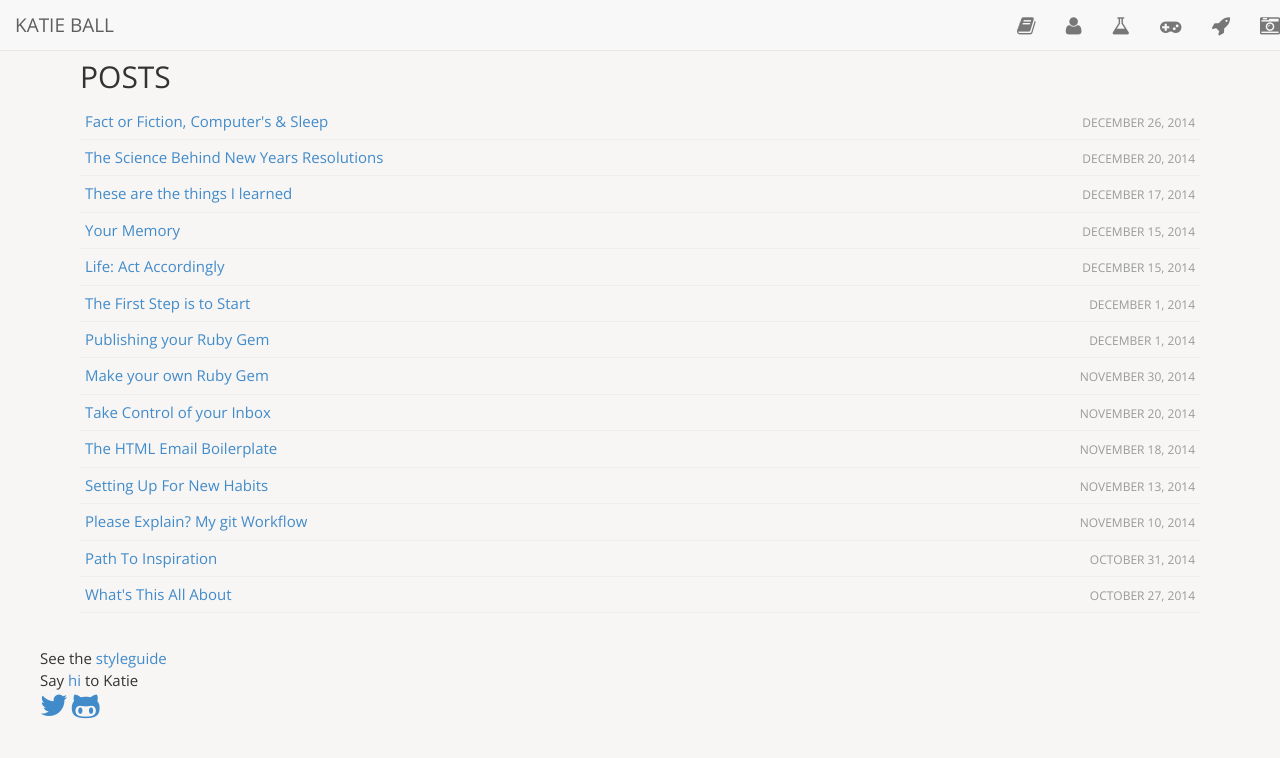
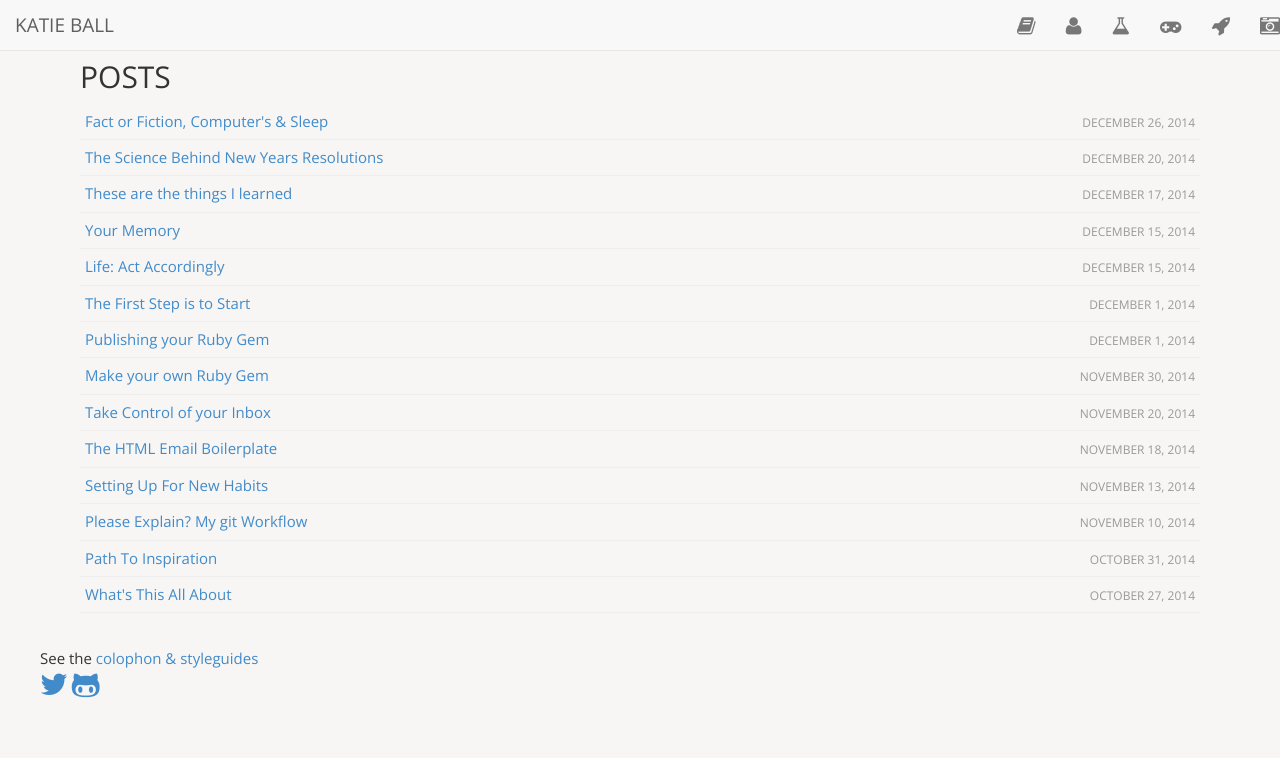
Before and after one commit to roachhd/roachhd.github.io, a Jekyll site: the page built from index.html, in a window 1280 px wide. Shown: the top 758 px of the page. Built offline with Jekyll 4.4.1, drawn with Linux system fonts in a browser that asks for light colours; nearby versions of some CDN libraries.

Commit message:
Update footer.html

```diff
--- a/_includes/footer.html
+++ b/_includes/footer.html
@@ -6,8 +6,8 @@
       <div class="footer-col  footer-col-1">
        <!-- <h2 class="footer-heading"><a href="/about">Hello</a> from Melbourne</h2> -->
         <ul class="contact-list">
-          <li>See the <a href="/styleguide/pattern-primer/">styleguide</a/li>
-          <li>Say <a href="mailto:{{ site.email }}">hi</a> to Katie</li>
+          <li>See the <a href="/styleguide/">colophon &amp; styleguides</a/li>
+        <!--  <li>Say <a href="mailto:{{ site.email }}">hi</a> to Katie</li> -->
           <li><a href="https://twitter.com/{{ site.author.twitter }}">
             <i class="fa fa-twitter fa-2x"></i>
           </a><a href="https://github.com/{{ site.author.github }}">
```
